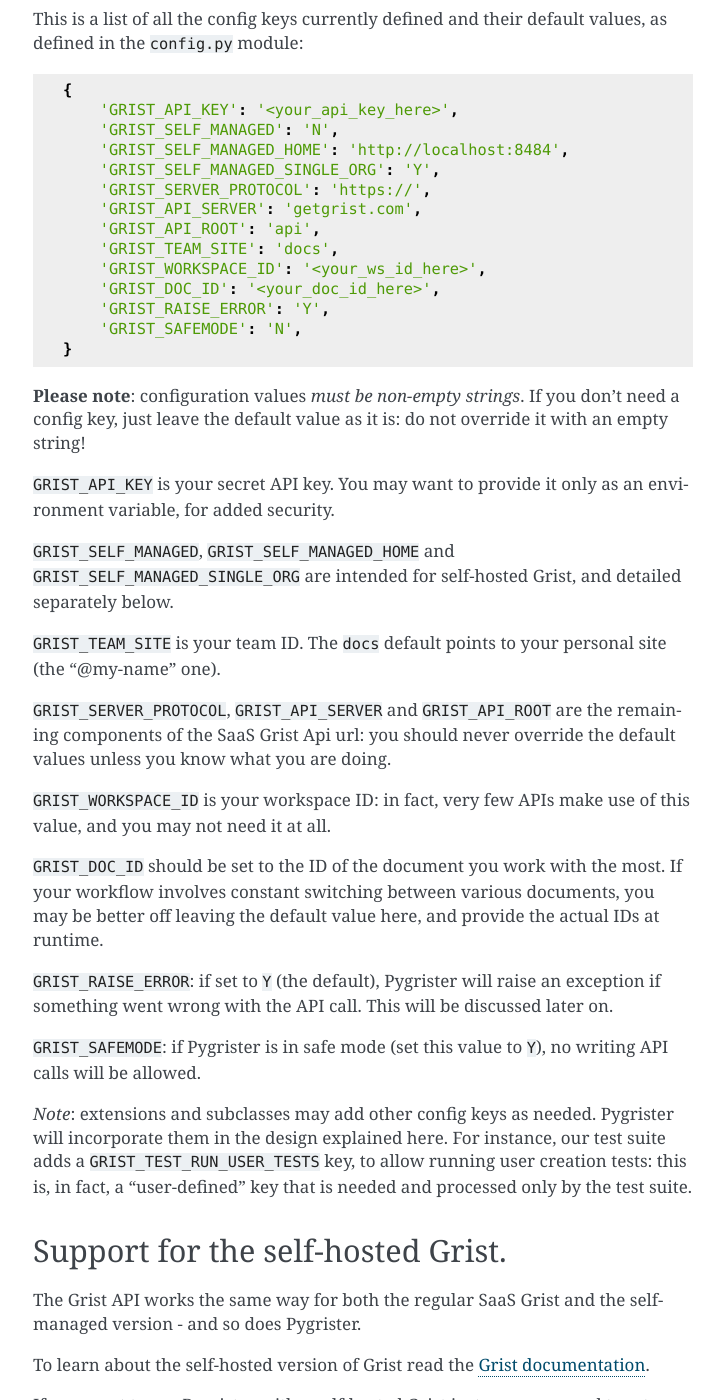
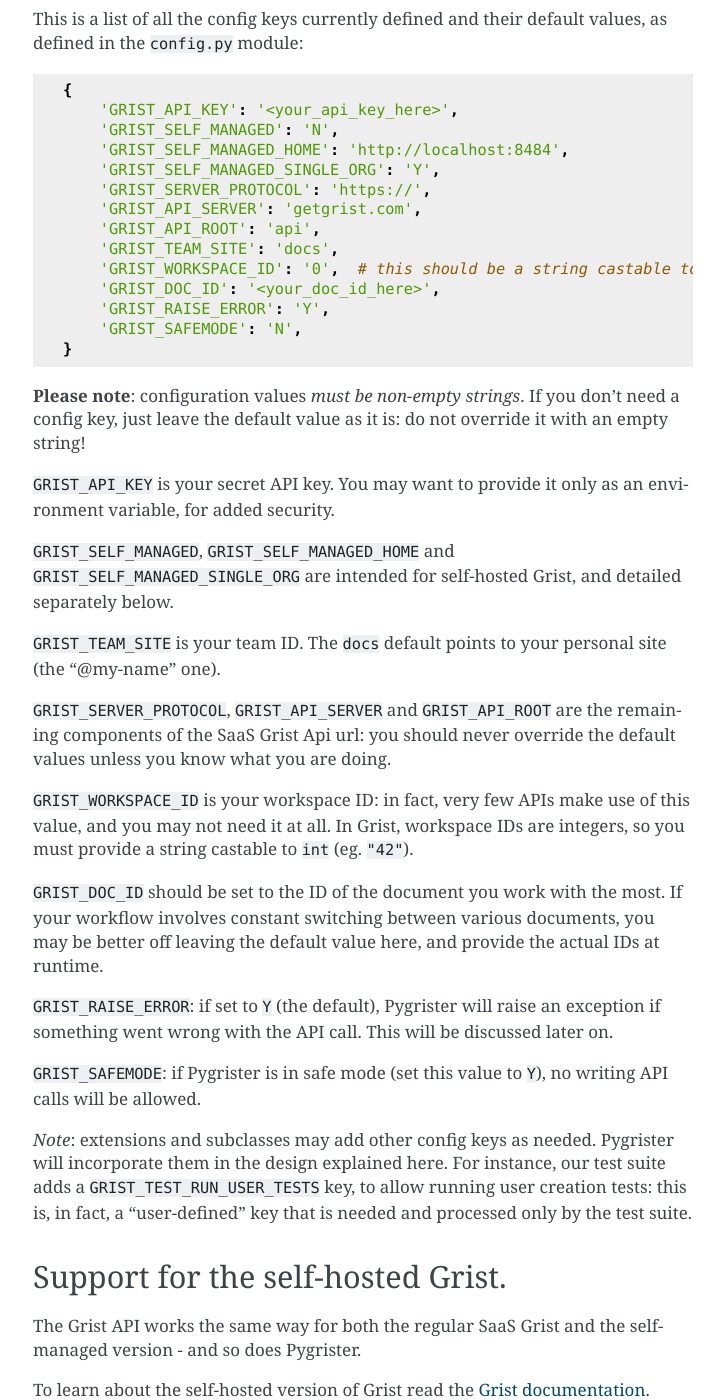
Before and after one commit to ricpol/pygrister, a Sphinx documentation site: the page built from doc/conf.rst, in a window 1280 px wide and 1400 px high, scrolled down 3835 px. Shown: the whole window, without its empty margins (387-1111 px from the left). Built offline with Sphinx 7.4.7, drawn with Linux system fonts in a browser that asks for light colours.

Commit message:
doc edit about ws id

```diff
--- a/doc/conf.rst
+++ b/doc/conf.rst
@@ -183,7 +183,7 @@ values, as defined in the ``config.py`` module::
         'GRIST_API_SERVER': 'getgrist.com',
         'GRIST_API_ROOT': 'api',
         'GRIST_TEAM_SITE': 'docs',
-        'GRIST_WORKSPACE_ID': '<your_ws_id_here>',
+        'GRIST_WORKSPACE_ID': '0',  # this should be a string castable to int
         'GRIST_DOC_ID': '<your_doc_id_here>',
         'GRIST_RAISE_ERROR': 'Y',
         'GRIST_SAFEMODE': 'N',
@@ -208,7 +208,8 @@ are the remaining components of the SaaS Grist Api url: you should never
 override the default values unless you know what you are doing.
 
 ``GRIST_WORKSPACE_ID`` is your workspace ID: in fact, very few APIs make use
-of this value, and you may not need it at all.
+of this value, and you may not need it at all. In Grist, workspace IDs are
+integers, so you must provide a string castable to ``int`` (eg. ``"42"``).
 
 ``GRIST_DOC_ID`` should be set to the ID of the document you work with the most.
 If your workflow involves constant switching between various documents, you may
```
